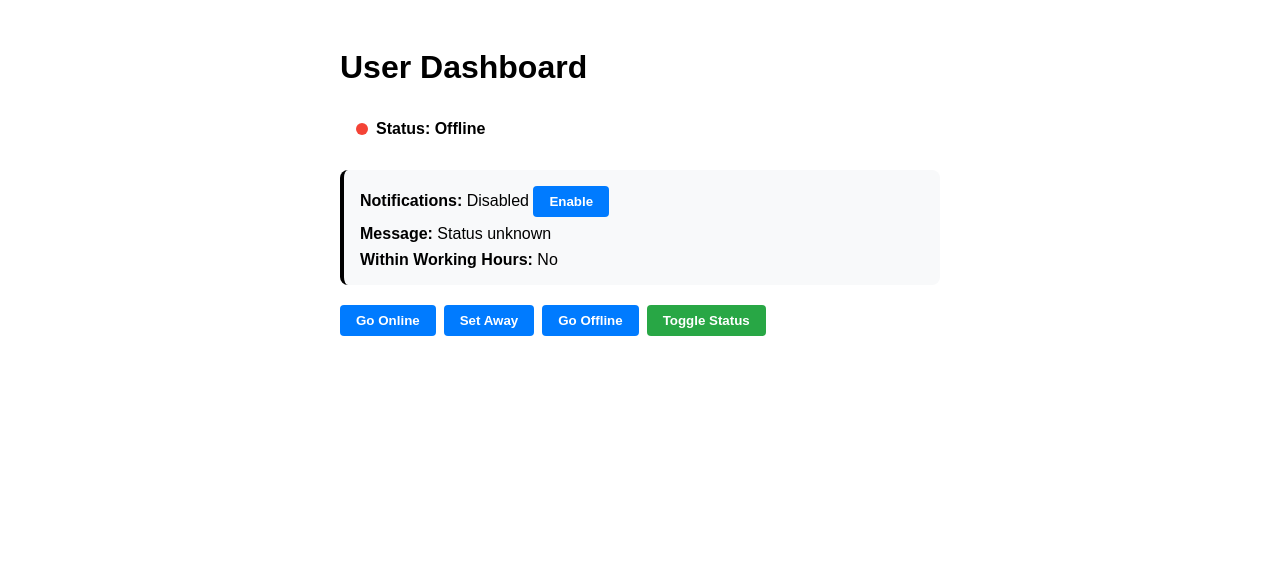
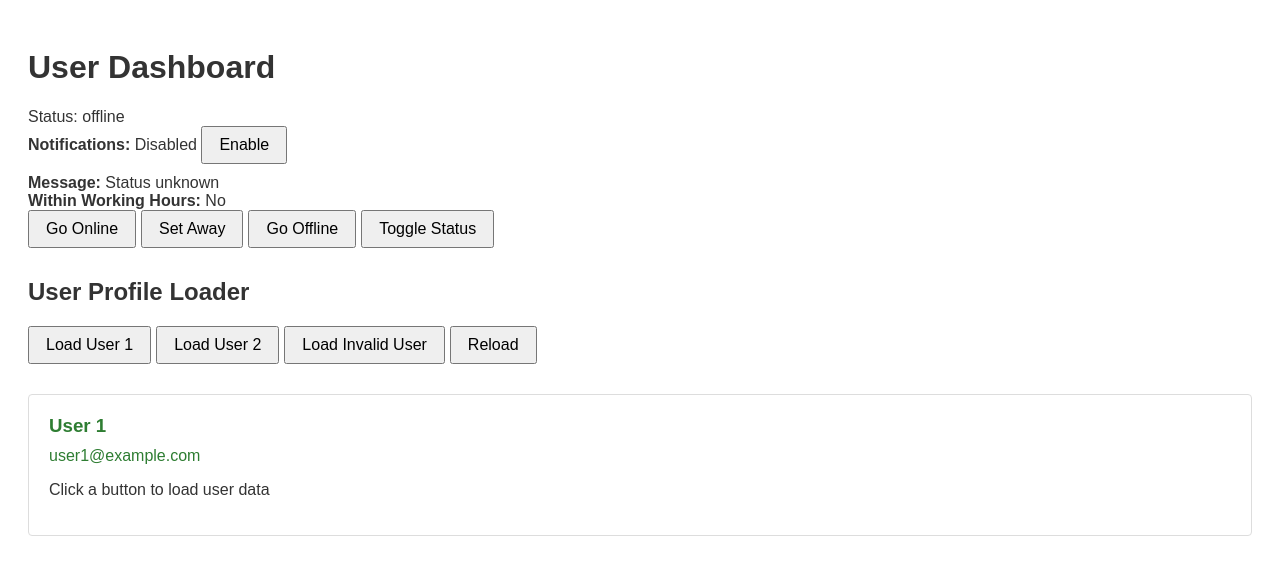
Before and after one commit to Radu-A/angular-signals, an Angular app: page / in a window 1280 px wide. Shown: the top 574 px of the page. Built offline with nearby package versions, Linux system fonts and the light colour scheme.

Commit message:
feat(userResource): add resource to manage user loaded

```diff
--- a/src/app/app.css
+++ b/src/app/app.css
@@ -1,4 +1,4 @@
-.user-profile {
+/* .user-profile {
   max-width: 600px;
   margin: 0 auto;
   padding: 20px;
@@ -78,4 +78,41 @@ button:disabled {
 
 .status-controls .toggle-btn {
   background-color: #28a745;
+} */
+
+:host {
+  color: #333;
+  font-family: Arial, sans-serif;
+  display: block;
+  padding: 20px;
 }
+
+button {
+  margin: 0 5px 10px 0;
+  padding: 8px 16px;
+  font-size: 16px;
+  cursor: pointer;
+}
+
+.status {
+  margin-top: 20px;
+  padding: 20px;
+  border: 1px solid #ddd;
+  border-radius: 4px;
+}
+
+.error {
+  color: #d32f2f;
+}
+
+.user-info {
+  color: #2e7d32;
+}
+
+.user-info h3 {
+  margin: 0 0 10px 0;
+}
+
+.user-info p {
+  margin: 0;
+}
--- a/src/app/app.html
+++ b/src/app/app.html
@@ -36,3 +36,29 @@
     <button class="toggle-btn" (click)="togglStatus()">Toggle Status</button>
   </div>
 </div>
+<div>
+      <h2>User Profile Loader</h2>
+
+      <div>
+        <!-- TODO: Add (click) handlers to call loadUser() with appropriate IDs -->
+        <button (click)="loadUser(1)">Load User 1</button>
+        <button (click)="loadUser(2)">Load User 2</button>
+        <button (click)="loadUser(999)">Load Invalid User</button>
+        <!-- TODO: Add (click) handler to call reloadUser() -->
+        <button (click)="reloadUser()">Reload</button>
+      </div>
+
+      <div class="status">
+        @if (isLoading()) {
+          <p>Loading user...</p>
+        } @else if (hasError()) {
+          <p class="error">Error: {{ userResource.error()?.message}}</p>
+        } @else if (userResource.hasValue()) {
+          <div class="user-info">
+            <h3>{{userResource.value().name}}</h3>
+            <p>{{userResource.value().email}}</p>
+          </div>
+        }
+        <p>Click a button to load user data</p>
+      </div>
+    </div>
--- a/src/app/app.ts
+++ b/src/app/app.ts
@@ -4,8 +4,11 @@ import {
   signal,
   computed,
   linkedSignal,
+  resource,
   ChangeDetectionStrategy,
 } from "@angular/core";
+
+import { loadUser } from "./user-api";
 
 @Component({
   selector: "app-root",
@@ -15,7 +18,6 @@ import {
 })
 export class App {
   userStatus = signal<"online" | "away" | "offline">("offline");
-
   notificationsEnabled = linkedSignal(() => this.userStatus() === "online");
   statusMessage = computed(() => {
     const status = this.userStatus();
@@ -34,6 +36,14 @@ export class App {
     const isWeekday = now.getDay() > 0 && now.getDay() < 6;
     return isWorkingHour && isWeekday && this.userStatus() != "offline";
   });
+
+  userId = signal(1);
+  userResource = resource({
+    params: () => ({ id: this.userId() }),
+    loader: (params) => loadUser(params.params.id),
+  });
+  isLoading = computed(() => this.userResource.status() === "loading");
+  hasError = computed(() => this.userResource.status() === "error");
 
   goOnline() {
     this.userStatus.set("online");
@@ -65,4 +75,12 @@ export class App {
   toggleNotifications() {
     this.notificationsEnabled.set(!this.notificationsEnabled());
   }
+
+  loadUser(id: number) {
+    this.userId.set(id);
+  }
+
+  reloadUser() {
+    this.userResource.reload();
+  }
 }
--- /dev/null
+++ b/src/app/user-api.ts
@@ -0,0 +1,15 @@
+// Mock API function for loading user data
+export async function loadUser(id: number): Promise<{name: string; email: string}> {
+  // Simulate network delay
+  await new Promise((resolve) => setTimeout(resolve, 1000));
+
+  // Simulate potential errors
+  if (id === 999) {
+    throw new Error('User not found');
+  }
+
+  return {
+    name: `User ${id}`,
+    email: `user${id}@example.com`,
+  };
+}
```
